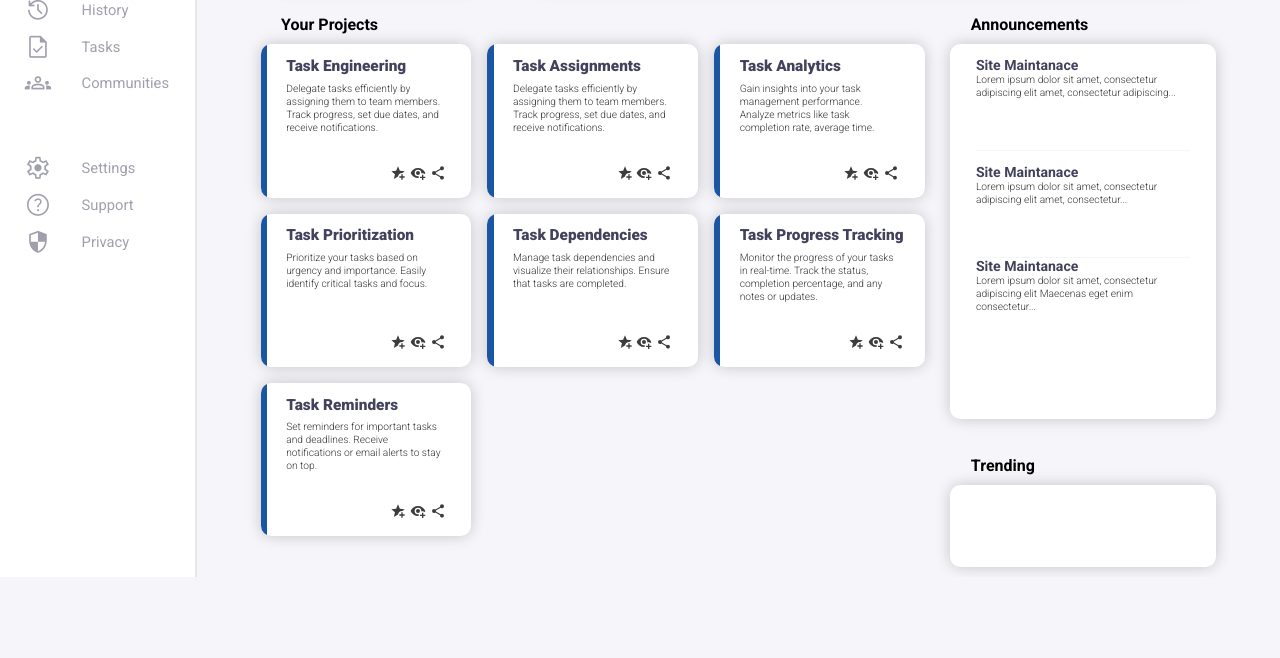
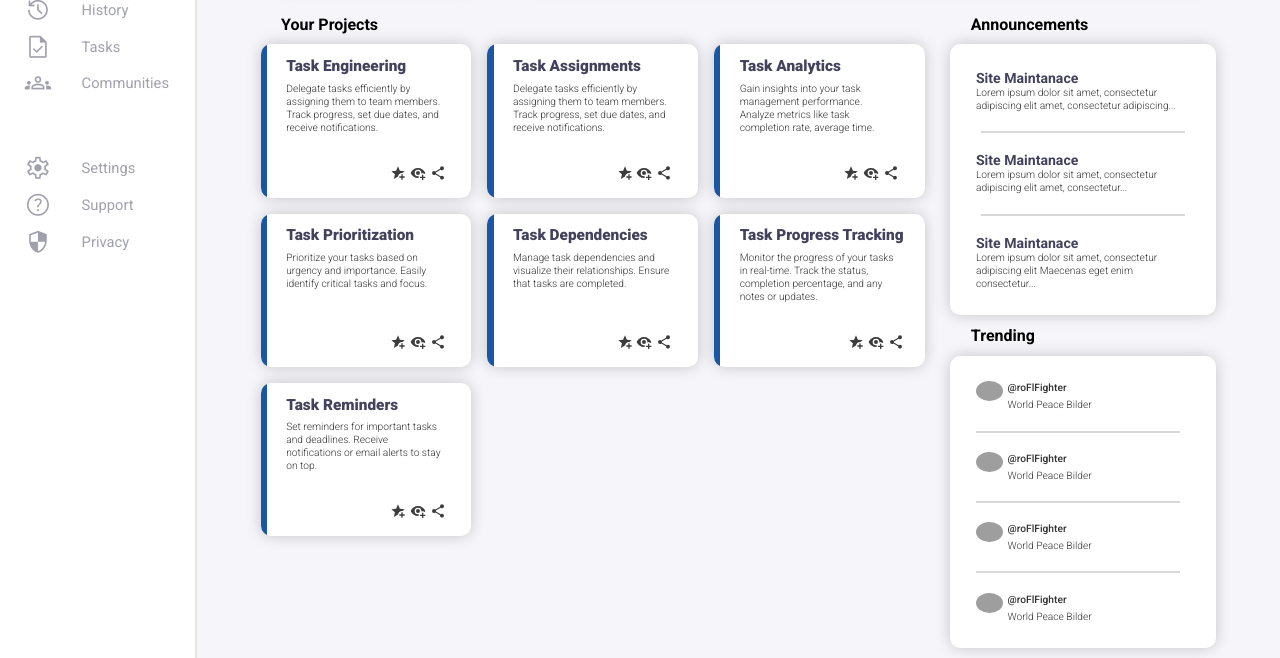
Before and after one commit to guudewie/admin_dashboard, a plain HTML site: page index.html in a window 1280 px wide. Shown: the part 223-881 px from the top of the page. Before the commit the page ends 800 px from the top, so only its background shows below. Drawn offline with nearby package versions, Linux system fonts and the light colour scheme; grey boxes are pictures that could not be loaded.

Commit message:
finish layout of main section

```diff
--- a/index.html
+++ b/index.html
@@ -161,6 +161,7 @@
                 </div>
             </div>
         </div>
+        <div class="ann-trend-container">
             <div class="announcements">
                 <h1 class="announcements-heading">Announcements</h1>
                 <div class="announcements-container">
@@ -168,11 +169,13 @@
                         <div class="announ-heading">Site Maintanace</div>
                         <div class="announ-text">Lorem ipsum dolor sit amet, consectetur adipiscing elit amet, consectetur adipiscing...</div>
                     </div>
+                    <div class="line"></div>
                     <div class="announ m">
                         <div class="announ-heading">Site Maintanace</div>
                         <div class="announ-text">Lorem ipsum dolor sit amet, consectetur adipiscing elit amet, consectetur...</div>
                     </div>
-                <div class="announ">
+                    <div class="line"></div>
+                    <div class="announ l">
                         <div class="announ-heading">Site Maintanace</div>
                         <div class="announ-text">Lorem ipsum dolor sit amet, consectetur adipiscing elit Maecenas eget enim consectetur...</div>
                     </div>
@@ -180,7 +183,40 @@
             </div>
             <div class="trending">
                 <h1 class="trending-heading">Trending</h1>
-            <div class="trending-container"></div>
+                <div class="trending-container">
+                    <div class="trend">
+                        <a href=""><img class="profile-pic" src="./assets/user_picture.jpg"></a>
+                        <div class="text-container">
+                            <div class="username announ-text">@roFlFighter</div>
+                            <div class="trend-description announ-text">World Peace Bilder</div>
+                        </div>
+                    </div>
+                    <div class="line"></div>
+                    <div class="trend">
+                        <a href=""><img class="profile-pic" src="./assets/user_picture.jpg"></a>
+                        <div class="text-container">
+                            <div class="username announ-text">@roFlFighter</div>
+                            <div class="trend-description announ-text">World Peace Bilder</div>
+                        </div>
+                    </div>
+                    <div class="line"></div>
+                    <div class="trend">
+                        <a href=""><img class="profile-pic" src="./assets/user_picture.jpg"></a>
+                        <div class="text-container">
+                            <div class="username announ-text">@roFlFighter</div>
+                            <div class="trend-description announ-text">World Peace Bilder</div>
+                        </div>
+                    </div>
+                    <div class="line"></div>
+                    <div class="trend">
+                        <a href=""><img class="profile-pic" src="./assets/user_picture.jpg"></a>
+                        <div class="text-container">
+                            <div class="username announ-text">@roFlFighter</div>
+                            <div class="trend-description announ-text">World Peace Bilder</div>
+                        </div>
+                    </div>
+                </div>
+            </div>
         </div>
     </div>
 
--- a/style.css
+++ b/style.css
@@ -289,13 +289,19 @@ input {
 
     display: grid;
     grid-template-columns: 2.5fr 1fr;
-    grid-template-rows: auto auto;
     padding: 10px var(--padding-main);
     gap: 2vw;
 }
 
 h1 {
     font-size: min(1rem, 1.5vw);
+}
+
+.ann-trend-container {
+    grid-column: 2;
+
+    display: flex;
+    flex-direction: column;
 }
 
 .projects {
@@ -373,8 +379,7 @@ h1 {
 
 .announcements,
 .trending {
-    display: flex;
-    flex-direction: column;
+
 }
 
 .announcements-container,
@@ -388,12 +393,15 @@ h1 {
     display: flex;
     flex-direction: column;
     align-items: center;
-    justify-content: flex-start;
-    position: relative;
+    justify-content: space-around;
+    gap: 1.5vw;
 
 
-    padding: 1vw 2vw;
+    padding: 2vw 2vw;
+}
 
+.trending-container {
+    align-items: flex-start;
 }
 
 h1 {
@@ -401,35 +409,19 @@ h1 {
 }
 
 .announ {
-    display: grid;
-    grid-template-columns: 1fr;
-    grid-template-rows: repeat(3, auto);
-
+    display: flex;
+    flex-direction: column;
+    justify-content: center;
 }
 
 .line {
-    position: absolute;
-    top: 30%;
-    height: 8vw;
-    width: 80%;
-    border-top: 1px solid var(--grey);
-    border-bottom: 1px solid var(--grey);
+    height: 0px;
+    width: 95%;
+    border-top: .5px solid grey;
+    border-bottom: .5px solid grey;
+    opacity: .3;
 }
 
-.announ.m {
-    border-top: 1px solid var(--grey);
-    border-bottom: 1px solid var(--grey);
-}
-
-.announ.m,
-.announ.l {
-
-    padding-top: 1vw;
-}
-
-.trending {
-
-}
 
 .announ-heading{
     font-weight: 700;
@@ -442,5 +434,26 @@ h1 {
     font-weight: 300;
     font-size: max(.8vw, .5rem);
     opacity: .8;
-    height: 6vw;
 }
+
+.profile-pic {
+    height: 20px;
+    border-radius: 50%;
+}
+
+.trend {
+    display: flex;
+    gap: 5px;
+    justify-content: center;
+
+}
+
+.text-container {
+    display: flex;
+    flex-direction: column;
+    gap: 4px;
+}
+
+.username {
+    font-weight: 500;
+}
```
Lines whose indentation alone changed are shown as unchanged.
